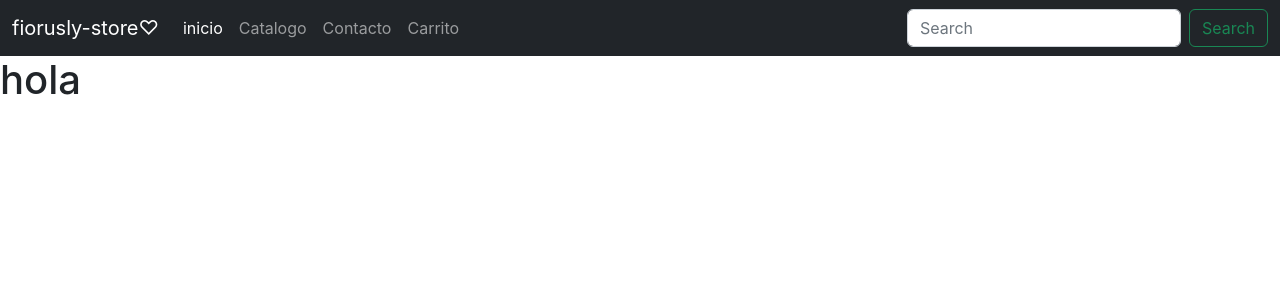
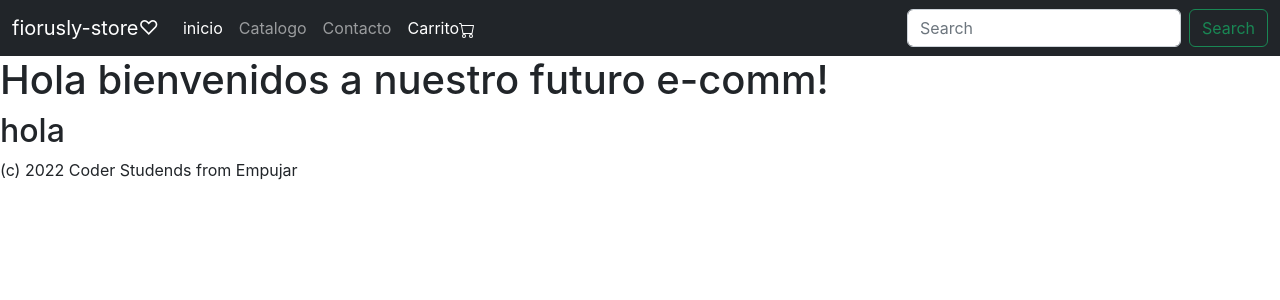
Before and after one commit to v3jo/ecomm-reactjs-rodriguez, a React (Create React App) app: page / in a window 1280 px wide. Shown: the top 300 px of the page. Built offline with nearby package versions, Linux system fonts and the light colour scheme.

Commit message:
subida de icon de carrito y el el itemlistcontainer

```diff
--- a/package.json
+++ b/package.json
@@ -9,7 +9,9 @@
     "bootstrap": "^5.2.1",
     "react": "^18.2.0",
     "react-bootstrap": "^2.5.0",
+    "react-bootstrap-icons": "^1.8.4",
     "react-dom": "^18.2.0",
+    "react-icons": "^4.4.0",
     "react-scripts": "5.0.1",
     "web-vitals": "^2.1.4"
   },
--- a/src/App.js
+++ b/src/App.js
@@ -1,10 +1,14 @@
 import NavBar from "./components/navBar/navBar";
-import Section from "./components/section/section"
+import Section from "./components/section/section";
+import Footer from "./components/Footer/Footer";
+import ItemListContainer from "./components/navBar/ItemListContainer";
 function app() {
   return (
     <>
     <NavBar/>
+    <ItemListContainer greeting="Hola bienvenidos a nuestro futuro e-comm!"/>
     <Section/>
+    <Footer/>
     </>
   );
 }
--- /dev/null
+++ b/src/components/Footer/Footer.js
@@ -0,0 +1,13 @@
+import {Component} from "react";
+
+class Footer extends Component {
+    render(){
+        return (
+            <div>
+                (c) 2022 Coder Studends from Empujar
+            </div>
+        );
+    }
+}
+
+export default Footer;
--- /dev/null
+++ b/src/components/navBar/CartWidget.js
@@ -0,0 +1,10 @@
+import {BsCart} from 'react-icons/bs';
+function CartWidget() {
+    return (
+      <>
+      <BsCart/>
+      </>
+    );
+  }
+
+  export default CartWidget;
--- /dev/null
+++ b/src/components/navBar/ItemListContainer.js
@@ -0,0 +1,9 @@
+function ItemListContainer(props) {
+    return (
+      <>
+      <h1>{props.greeting}</h1>
+      </>
+    );
+  }
+
+  export default ItemListContainer;
--- a/src/components/navBar/navBar.js
+++ b/src/components/navBar/navBar.js
@@ -1,3 +1,4 @@
+import CartWidget from "./CartWidget";
 function NavBar() {
     return (
       <div>
@@ -19,7 +20,7 @@ function NavBar() {
           <a className="nav-link " href="" tabindex="-1" aria-disabled="true">Contacto</a>
         </li>
         <li className="nav-item">
-          <a className="nav-link " href="" tabindex="-1" aria-disabled="true">Carrito</a>
+          <a className="nav-link active" href="" tabindex="-1" aria-disabled="true">Carrito<CartWidget/></a>
         </li>
       </ul>
       <form className="d-flex">
--- a/src/components/section/section.js
+++ b/src/components/section/section.js
@@ -2,7 +2,7 @@
 function Section() {
   return (
     <>
-   <h1>hola</h1>
+   <h2>hola</h2>
     </>
   );
 }
```
Also changed, not shown: 1 other file (tests, documents, lock files or other folders).
